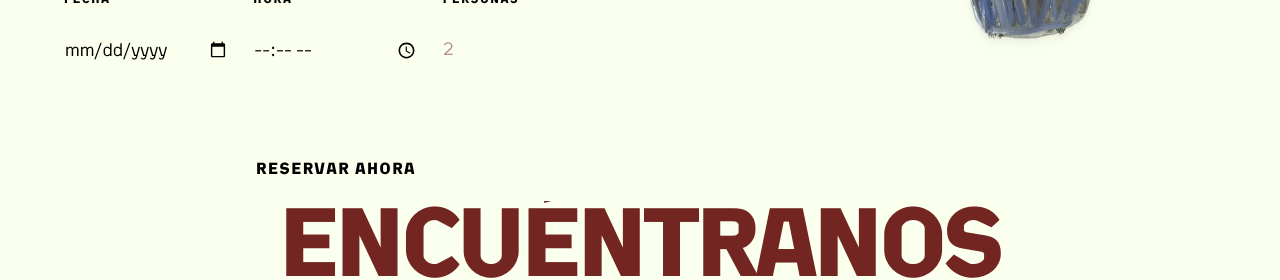
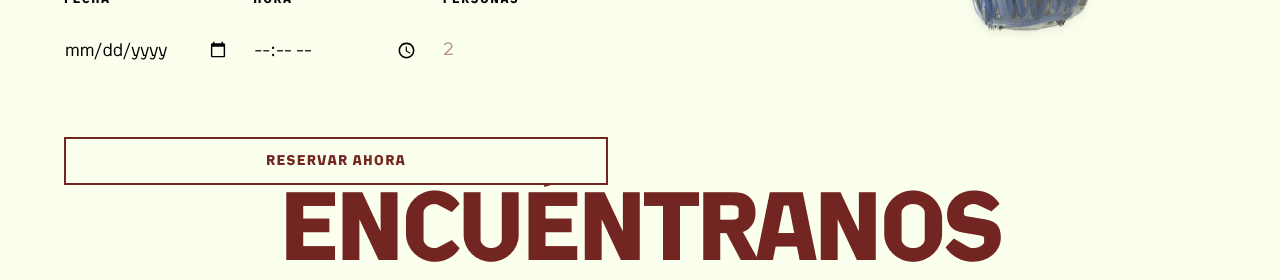
Before and after one commit to CETE0/PE_Web, a Next.js app: page / in a window 1280 px wide. Shown: the part 2400-2680 px from the top of the page. Built offline with nearby package versions, Linux system fonts and the light colour scheme.

Commit message:
commit incial para despliegue en vercel

```diff
--- a/pages/index-complex.js
+++ b/pages/index-complex.js
@@ -456,9 +456,7 @@ export default function Home() {
                       {submitMessage}
                       {submitStatus === 'error' && (
                         <div className="mt-2 text-sm" style={{color: '#732621'}}>
-                          <a href="/instrucciones" target="_blank" className="underline hover:no-underline">
-                            📋 Ver instrucciones de uso
-                          </a>
+                          ⚠️ Inténtelo de nuevo más tarde
                         </div>
                       )}
                     </div>
--- a/pages/index.js
+++ b/pages/index.js
@@ -462,9 +462,7 @@ export default function Home() {
                       {submitMessage}
                       {submitStatus === 'error' && (
                         <div className="mt-2 text-sm" style={{color: '#732621'}}>
-                          <a href="/instrucciones" target="_blank" className="underline hover:no-underline">
-                            📋 Ver instrucciones de uso
-                          </a>
+                          ⚠️ Inténtelo de nuevo más tarde
                         </div>
                       )}
                     </div>
--- a/styles/globals.css
+++ b/styles/globals.css
@@ -764,21 +764,25 @@ input, textarea, select, button {
   font-weight: 400;
 }
 
-/* Botón de reservar - Solo Kade */
+/* Botón de reservar - Rectangular simple como los otros botones */
 .btn-reservar {
-  font-family: var(--font-kade-bold);
-  font-weight: 700;
-  @apply inline-flex items-center justify-center px-12 py-5 tracking-wide uppercase text-base;
-  background-color: var(--color-pe-text-dark);
-  color: var(--color-pe-bg);
+  font-family: var(--font-kade-medium);
+  font-weight: 600;
+  @apply inline-flex items-center justify-center px-8 py-3 tracking-wide uppercase text-sm;
+  background-color: transparent;
+  border: 2px solid #732621;
+  color: #732621;
   border-radius: 0;
-  transition: all 300ms ease-out;
+  transition: all 200ms ease-out;
   letter-spacing: 0.1em;
+  text-decoration: none;
+  min-width: 200px;
 }
 
 .btn-reservar:hover {
-  background-color: var(--color-pe-accent);
-  transform: translateY(-3px);
+  background-color: #732621;
+  color: #FBFFEE;
+  transform: translateY(-1px);
 }
 
 /* Información de contacto - Kade Medium/Regular */
```
